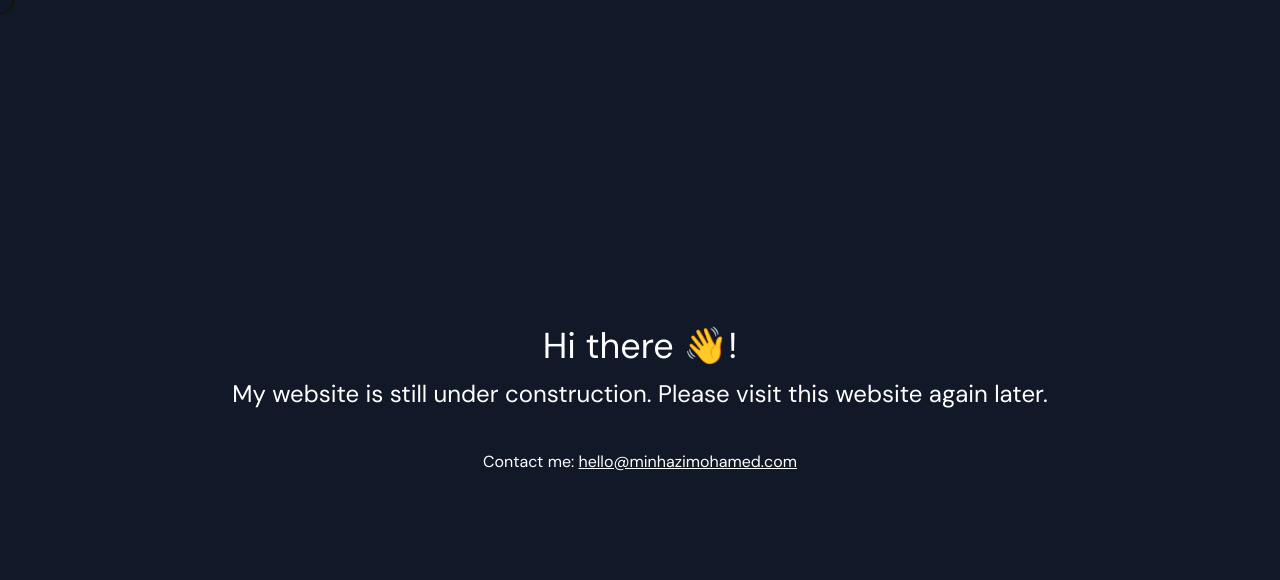
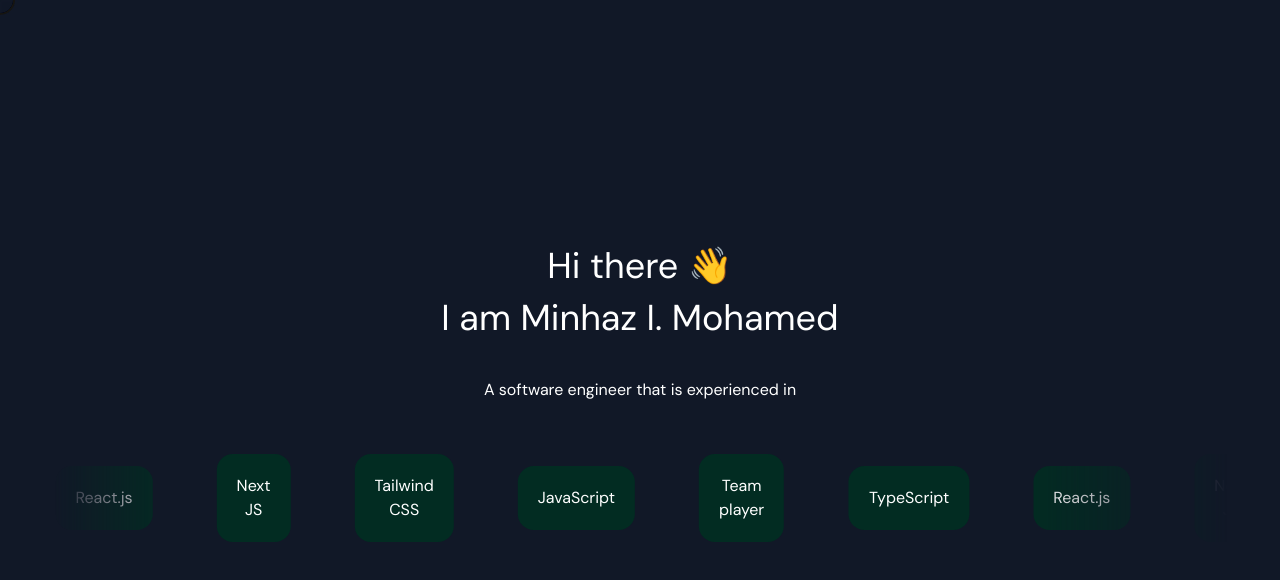
Before and after one commit to MinhazI/minhaz-portfolio-website, a Next.js app: page / in a window 1280 px wide. Shown: the top 580 px of the page. Built offline with nearby package versions, Linux system fonts and the light colour scheme.

Commit message:
Added the tech stack infinite scroll

```diff
--- a/app/components/Header.tsx
+++ b/app/components/Header.tsx
@@ -1,25 +1,23 @@
 import React from "react";
+import HeaderTechStack from "./HeaderTechStack";
 
 function Header() {
   return (
     <div className="grid grid-cols-1 min-h-[100vh] text-center align-middle bg-gray-900">
       <div className="flex flex-col justify-center text-white text-center">
-        <p className="text-4xl text-center">Hi there 👋!</p>
-        <p className="text-2xl pt-3">
-          My website is still under construction. Please visit this website
-          again later.
-        </p>
-        {/* <p className="text-2xl pt-4">
-          My website is still under construction. Please visit this website
-          later.
-        </p> */}
-        <div className="pt-10">
-          <p>
-            Contact me:{" "}
-            <a href="mailto:hello@minhazimohamed.com" className="underline">
-              hello@minhazimohamed.com
-            </a>
-          </p>
+        <p className="text-4xl text-center">Hi there 👋</p>
+        <p className="text-4xl pt-3">I am Minhaz I. Mohamed</p>
+        <div className="bottom-0">
+          <HeaderTechStack
+            items={[
+              "TypeScript",
+              "React.js",
+              "Next JS",
+              "Tailwind CSS",
+              "JavaScript",
+              "Team player",
+            ]}
+          />
         </div>
       </div>
     </div>
--- /dev/null
+++ b/app/components/HeaderTechStack.tsx
@@ -0,0 +1,74 @@
+"use client";
+
+// Import necessary modules and types from React and Next.js
+import { useEffect, useRef } from "react";
+import type { NextPage } from "next";
+
+// Define the interface for CarouselProps
+interface CarouselProps {
+  items: any[];
+}
+
+// Define the HeaderTechStack component as a NextPage
+const HeaderTechStack: NextPage<CarouselProps> = ({ items }) => {
+  useEffect(() => {
+    const initializeCarousel = () => {
+      // Add logic for x-data and x-init
+      let ul = carouselRef.current!;
+      ul.insertAdjacentHTML("afterend", ul.outerHTML);
+      if (ul && ul.nextSibling instanceof HTMLElement) {
+        ul.nextSibling.setAttribute("aria-hidden", "true");
+      }
+      // Additional logic for x-init if needed
+    };
+
+    // Call the initialization function on the next tick
+    const handleNextTick = () => {
+      requestAnimationFrame(() => {
+        initializeCarousel();
+      });
+    };
+
+    // Initialize the carousel on component mount
+    handleNextTick();
+
+    // Clean up logic for the component unmount
+    return () => {
+      // Add cleanup logic if needed
+    };
+  }, []); // Empty dependency array to run the effect only once
+
+  // Create a ref for the carousel element
+  const carouselRef = useRef<HTMLUListElement>(null);
+
+  return (
+    <div className="bottom-0">
+      <p className="my-10">A software engineer that is experienced in</p>
+      <div className="w-11/12 inline-flex flex-nowrap my-3 overflow-hidden [mask-image:_linear-gradient(to_right,transparent_0,_black_128px,_black_calc(100%-200px),transparent_100%)]">
+        <ul
+          className="flex items-center justify-center md:justify-start [&_li]:mx-8 animate-infinite-scroll "
+          ref={carouselRef}
+        >
+          {items.map((item, index) => (
+            <li key={index} className="bg-emerald-950 p-5 rounded-2xl">
+              <p>{item}</p>
+            </li>
+          ))}
+        </ul>
+        <ul
+          className="flex items-center justify-center md:justify-start [&_li]:mx-8 animate-infinite-scroll"
+          aria-hidden
+        >
+          {items.map((item, index) => (
+            <li key={index} className="bg-emerald-950 p-5 rounded-2xl">
+              <p>{item}</p>
+            </li>
+          ))}
+        </ul>
+      </div>
+    </div>
+  );
+};
+
+// Export the component as the default export
+export default HeaderTechStack;
--- a/tailwind.config.ts
+++ b/tailwind.config.ts
@@ -11,6 +11,17 @@
       sans: ['Graphik', 'sans-serif'],
       serif: ['Merriweather', 'serif'],
     },
+    extend: {
+      animation: {
+        'infinite-scroll': 'infinite-scroll 25s linear infinite',
+      },
+      keyframes: {
+        'infinite-scroll': {
+          from: { transform: 'translateX(0)' },
+          to: { transform: 'translateX(-100%)' },
+        }
+      }
+    }
   },
   plugins: [],
 }
```
